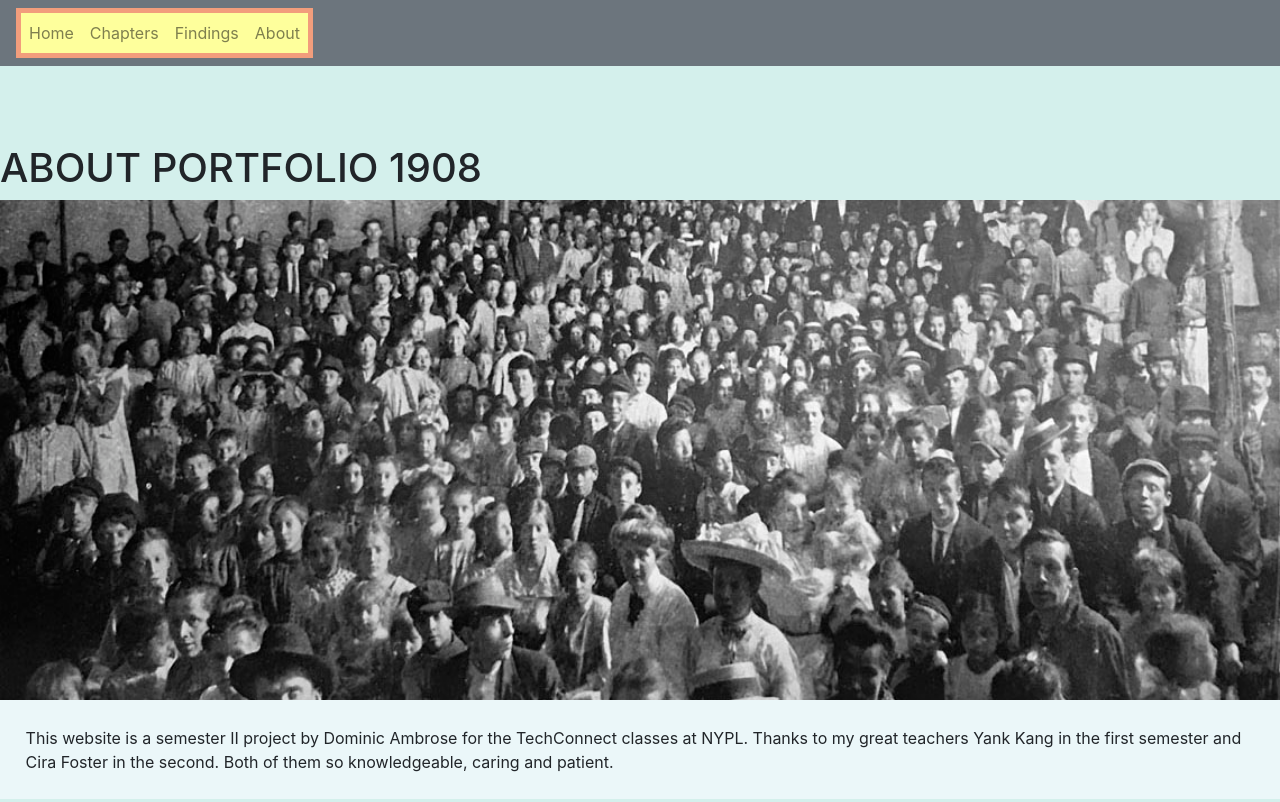
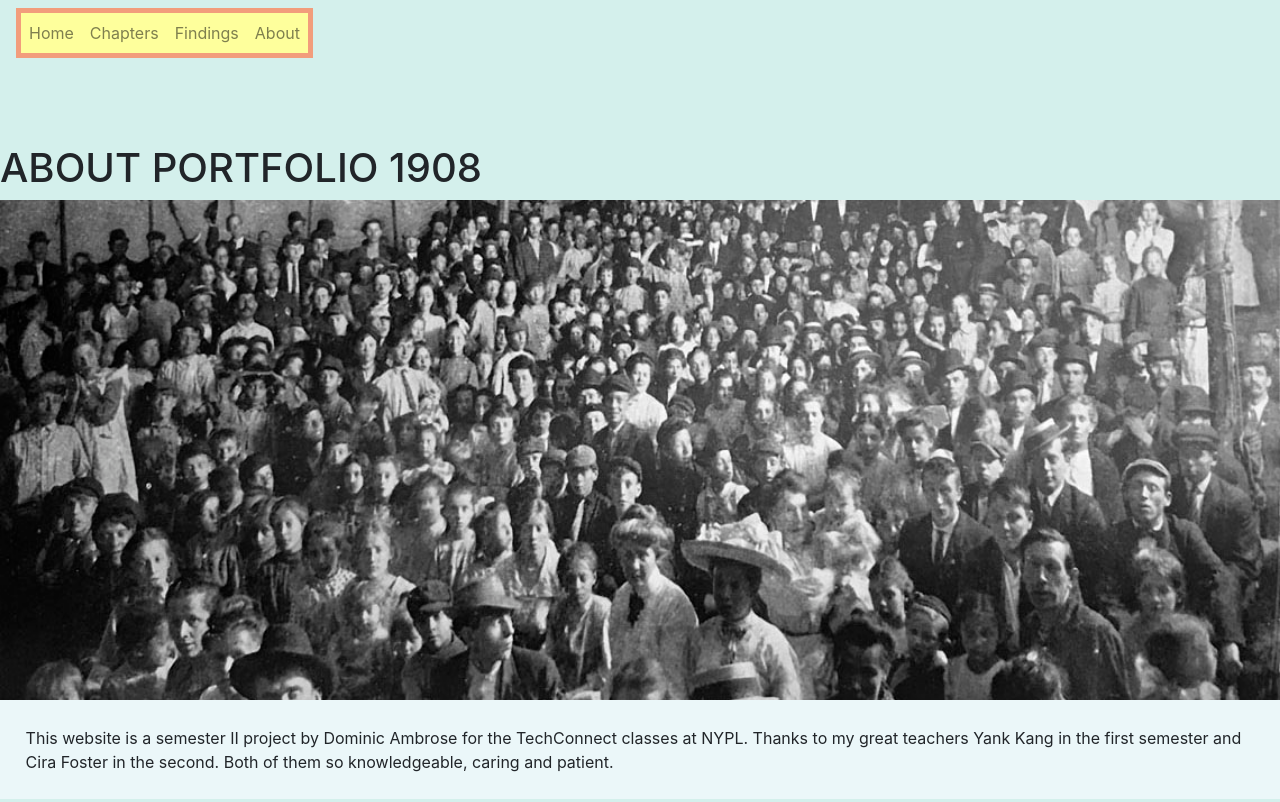
Before and after one commit to barbesone/pittsburgh, a plain HTML site: page about.html in a window 1280 px wide. Shown: the top 802 px of the page. Drawn offline with nearby package versions, Linux system fonts and the light colour scheme.

Commit message:
all navbar bg

```diff
--- a/about.html
+++ b/about.html
@@ -22,7 +22,7 @@
 </head>
 <body>
 
-       <nav class="navbar navbar-expand-md navbar-toggleable-sm bg-secondary navbar-light fixed-top"><!-- nav.navbar.navbar-toggleable-sm -->
+       <nav class="navbar navbar-expand-md navbar-toggleable-sm navbar-light fixed-top"><!-- nav.navbar.navbar-toggleable-sm -->
   <div class="navmaintainer">
          <button class="navbar-toggler" type="button" data-toggle="collapse" data-target="#mainNav"><!-- button.navbar-toggler -->
              <span class="navbar-toggler-icon"></span><!-- span.navbar-toggler-icon-->
```
Also changed, not shown: chapters.html (+1 -1 lines), findings.html (+1 -1 lines).
